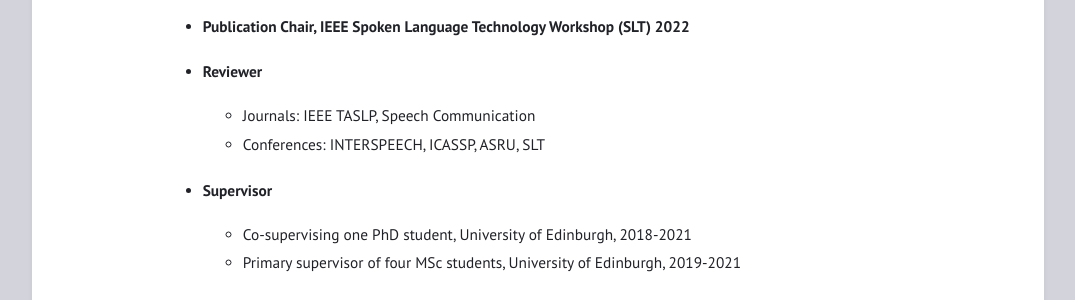
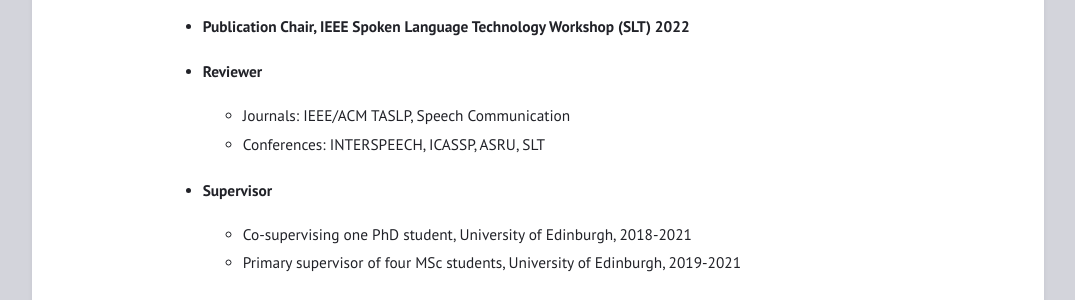
Before and after one commit to eloweimi/eloweimi.github.io, a Jekyll site: the page built from roles.md, in a window 1280 px wide. Shown: the part 354-654 px from the top of the page, without its empty margins (102-1177 px from the left). Built offline with Jekyll 4.4.1, drawn with Linux system fonts in a browser that asks for light colours.

Commit message:
Update roles.md

```diff
--- a/roles.md
+++ b/roles.md
@@ -19,7 +19,7 @@ title: ""
 -->
 
 * #### Reviewer
-   - Journals: IEEE TASLP, Speech Communication
+   - Journals: IEEE/ACM TASLP, Speech Communication
    - Conferences: INTERSPEECH, ICASSP, ASRU, SLT
 
 
```
